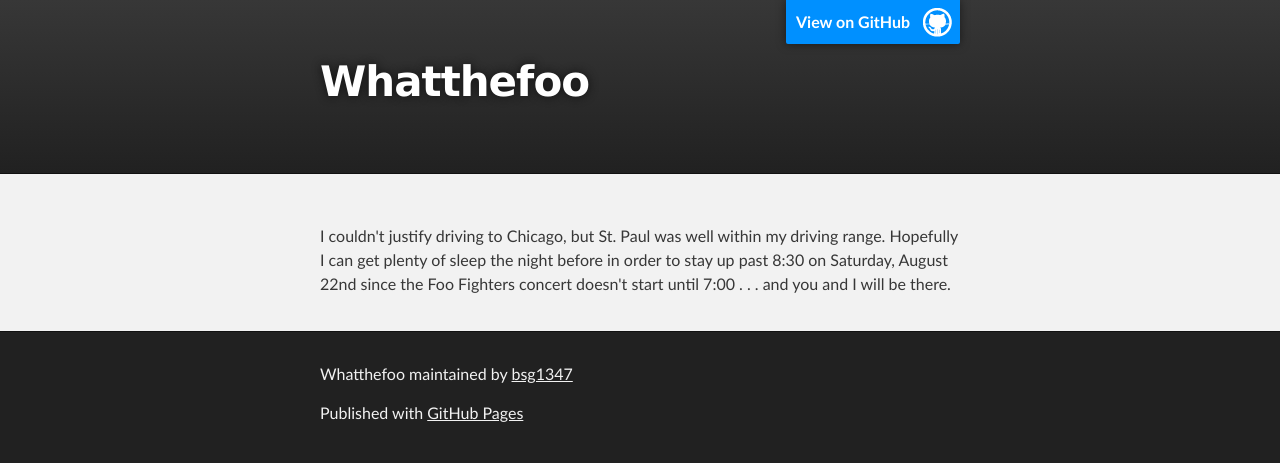
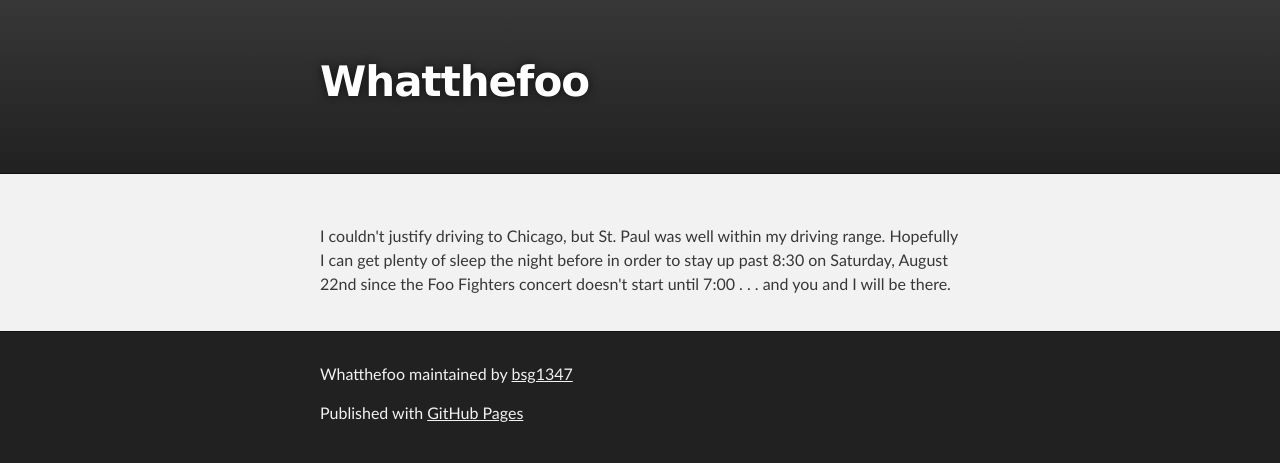
Before and after one commit to bsg1347/whatthefoo, a plain HTML site: page index.html in a window 1280 px wide. Drawn offline with Linux system fonts and the light colour scheme.

Commit message:
Update index.html

```diff
--- a/index.html
+++ b/index.html
@@ -16,16 +16,10 @@
     <!-- HEADER -->
     <div id="header_wrap" class="outer">
         <header class="inner">
-          <a id="forkme_banner" href="https://github.com/bsg1347/whatthefoo">View on GitHub</a>
 
           <h1 id="project_title">Whatthefoo</h1>
           <h2 id="project_tagline"></h2>
 
-            <!-- <section id="downloads">
-              <a class="zip_download_link" href="https://github.com/bsg1347/whatthefoo/zipball/master">Download this project as a .zip file</a>
-              <a class="tar_download_link" href="https://github.com/bsg1347/whatthefoo/tarball/master">Download this project as a tar.gz file</a>
-            </section>
-            -->
         </header>
     </div>
 
```
